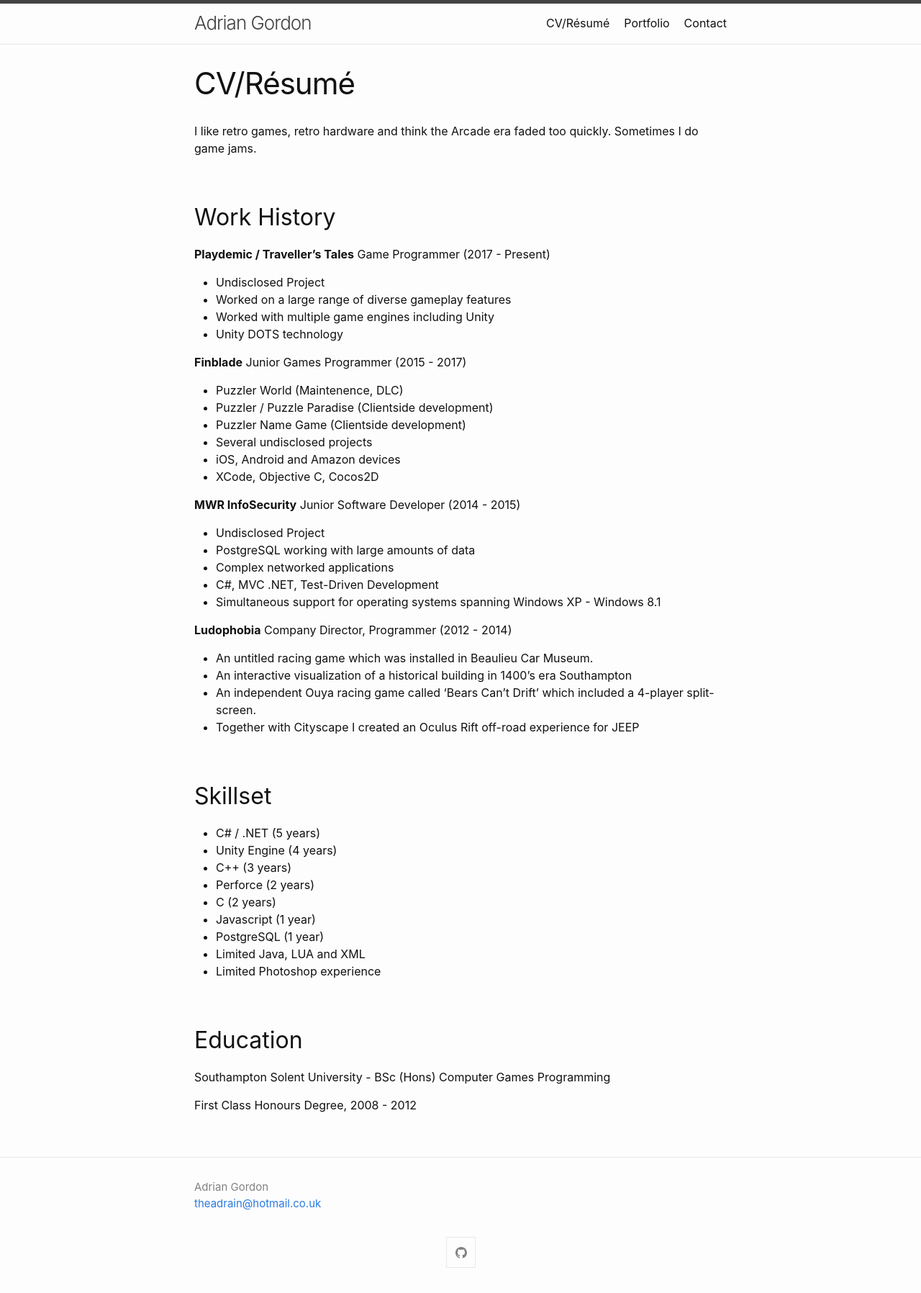
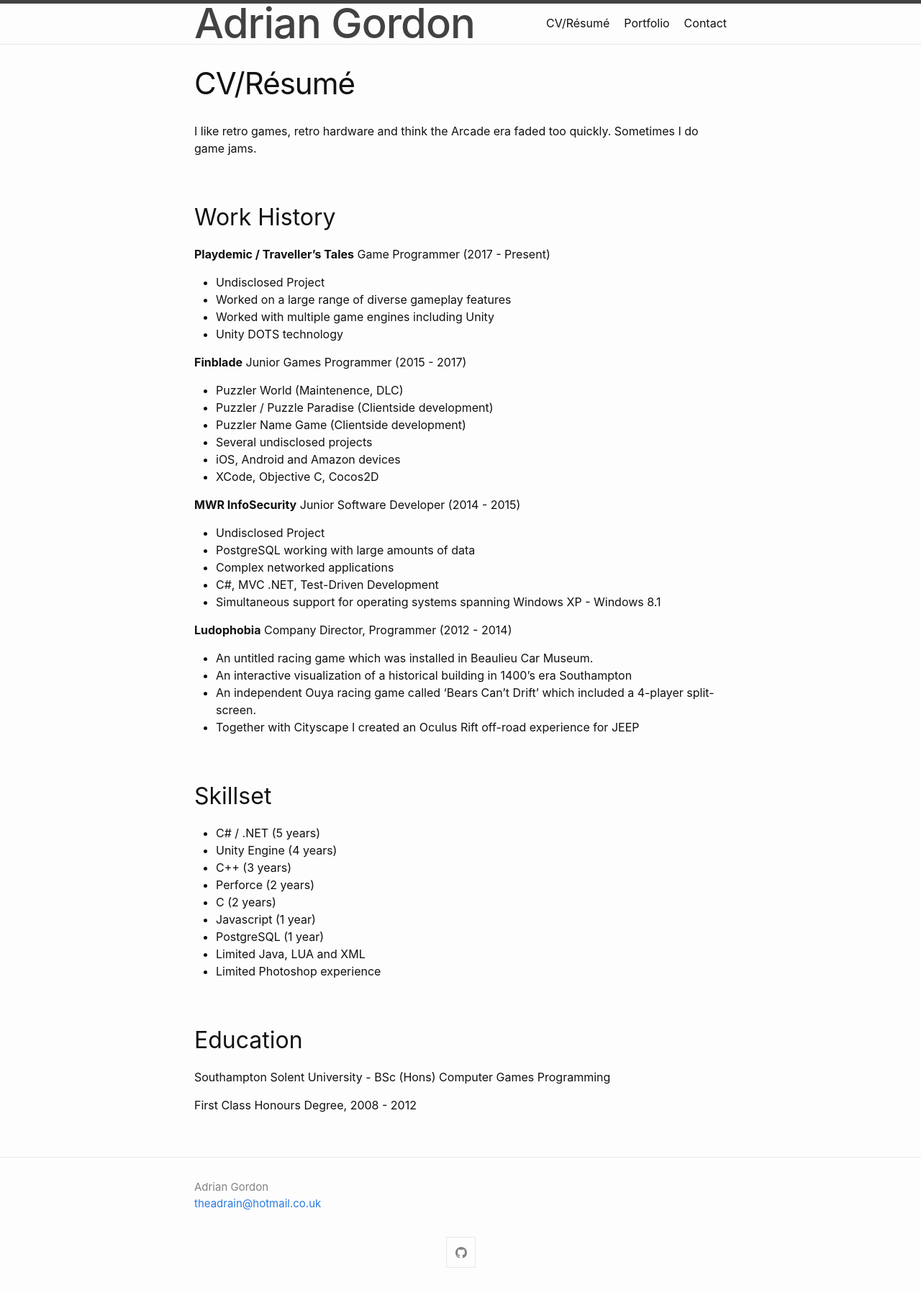
Before and after one commit to TheADrain/Portfolio, a Jekyll site: the page built from docs/index.markdown, in a window 1280 px wide. Shown: the whole page at 72% size. Built offline with Jekyll 4.4.1, drawn with Linux system fonts in a browser that asks for light colours.

Commit message:
Update _layout.scss

```diff
--- a/docs/_sass/minima/_layout.scss
+++ b/docs/_sass/minima/_layout.scss
@@ -12,8 +12,8 @@
 }
 
 .site-title {
-  @include relative-font-size(1.625);
-  font-weight: 300;
+  @include relative-font-size(3.625);
+  font-weight: 500;
   letter-spacing: -1px;
   margin-bottom: 0;
   float: left;
```
